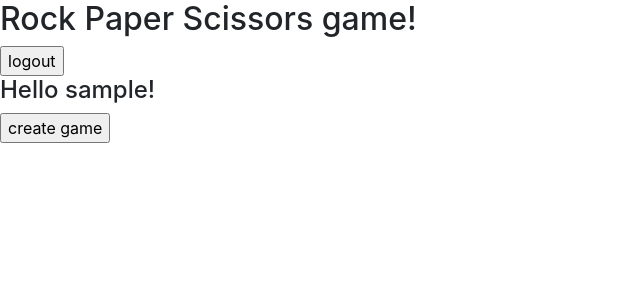
After one commit to maciek1066/rps_game, a Django app: page /lobby/ in a window 1280 px wide. The commit adds this page. Shown: the top 300 px of the page, without its empty margins (0-640 px from the left). Run offline with Django 3.2, Linux system fonts and the light colour scheme; the visitor is signed in with stand-in values (Sample User, id 1); data that the repository does not hold is empty; some libraries are stand-ins or nearby versions.

Commit message:
views+gamecreation

```diff
--- a/rps_game/game/forms.py
+++ b/rps_game/game/forms.py
@@ -1,4 +1,5 @@
 from django import forms
+from .models import Game, Round
 
 
 class AddUserForm(forms.Form):
--- /dev/null
+++ b/rps_game/game/templates/lobby.html
@@ -0,0 +1,15 @@
+{% extends "main.html" %}
+
+{% block content %}
+<form action="" method="POST">
+    {% csrf_token %}
+    <a href="{% url 'logout' %}"><input type="button" value="logout"></a>
+    <h4>Hello {{ user.username }}!</h4>
+    <a href="{% url 'create' %}"><input type="button" value="create game"></a>
+</form>
+    {% for game in games %}
+    <p>Player :{{ game.creator_id.username }} <input type="button" value="Join"></p>
+    <p>Created: {{ game.creation_time }}</p><br>
+    {% endfor %}
+
+{% endblock %}
--- a/rps_game/game/templates/main.html
+++ b/rps_game/game/templates/main.html
@@ -3,6 +3,7 @@
 <head>
     <meta charset="UTF-8">
     <title>rock paper scissors</title>
+    <link rel="stylesheet" href="https://maxcdn.bootstrapcdn.com/bootstrap/4.0.0/css/bootstrap.min.css" integrity="sha384-Gn5384xqQ1aoWXA+058RXPxPg6fy4IWvTNh0E263XmFcJlSAwiGgFAW/dAiS6JXm" crossorigin="anonymous">
 </head>
 <body>
     <h2>Rock Paper Scissors game!</h2>
--- a/rps_game/game/views.py
+++ b/rps_game/game/views.py
@@ -1,4 +1,6 @@
 from django.shortcuts import render
+from django.contrib.auth.decorators import login_required
+from django.utils.decorators import method_decorator
 from django.contrib.auth import authenticate, login, logout
 from django.contrib import messages
 from django.contrib.auth.models import User
@@ -80,7 +82,7 @@ class UserLoginView(View):
             if user is not None:
                 login(request, user)
                 messages.success(request, "You are logged in")
-                return HttpResponse("Very nice")
+                return redirect("/lobby")
             return HttpResponse("Try again")
         ctx = {
             'form': form
@@ -95,4 +97,47 @@ class UserLoginView(View):
 class UserLogoutView(View):
     def get(self, request):
         logout(request)
-        return redirect(reverse('index'))
+        return redirect("/login")
+
+
+class LobbyView(View):
+    @method_decorator(login_required)
+    def get(self, request):
+        user = request.user
+        games = Game.objects.filter(opponent_id=None, completed=False)
+        games = games.order_by('-creation_time')
+        ctx = {
+            "games": games,
+            "user": user,
+        }
+        return render(
+            request,
+            template_name="lobby.html",
+            context=ctx
+        )
+
+
+class LoggedUserView(View):
+    def get(self, request):
+        user = request.user
+        ctx = {
+            "user": user,
+        }
+        return render(
+            request,
+            template_name="create.html",
+            context=ctx
+        )
+
+    def post(self, request):
+        user = request.user
+        new_game = Game.objects.create(creator_id=user)
+
+        ctx = {
+            "user": user,
+            "new_game": new_game
+        }
+        return render(
+            request,
+            template_name="create.html",
+            context=ctx)
--- a/rps_game/rps_game/urls.py
+++ b/rps_game/rps_game/urls.py
@@ -20,7 +20,10 @@ from django.conf.urls import url
 from game.views import (
     BasicView,
     AddUserView,
-    UserLoginView
+    UserLoginView,
+    UserLogoutView,
+    LoggedUserView,
+    LobbyView
 )
 
 urlpatterns = [
@@ -28,4 +31,7 @@ urlpatterns = [
     url('^$', BasicView.as_view()),
     url('^register/$', AddUserView.as_view(), name="register"),
     url('^login/$', UserLoginView.as_view(), name="login"),
+    url('^logout/$', UserLogoutView.as_view(), name="logout"),
+    url('^create/$', LoggedUserView.as_view(), name="create"),
+    url('^lobby/$', LobbyView.as_view(), name="lobby")
 ]
```
Also changed, not shown: rps_game/game/templates/create.html (added, +9 -0 lines), README.md, rps_game/game/migrations/0003_auto_20180321_1541.py (added), rps_game/game/migrations/0004_auto_20180321_1821.py (added), rps_game/game/migrations/0005_auto_20180321_1821.py (added), rps_game/game/migrations/0006_auto_20180321_1821.py (added), rps_game/game/migrations/0007_auto_20180321_1822.py (added), rps_game/game/migrations/0008_auto_20180321_1822.py (added), rps_game/game/models.py (line endings or trailing spaces).
